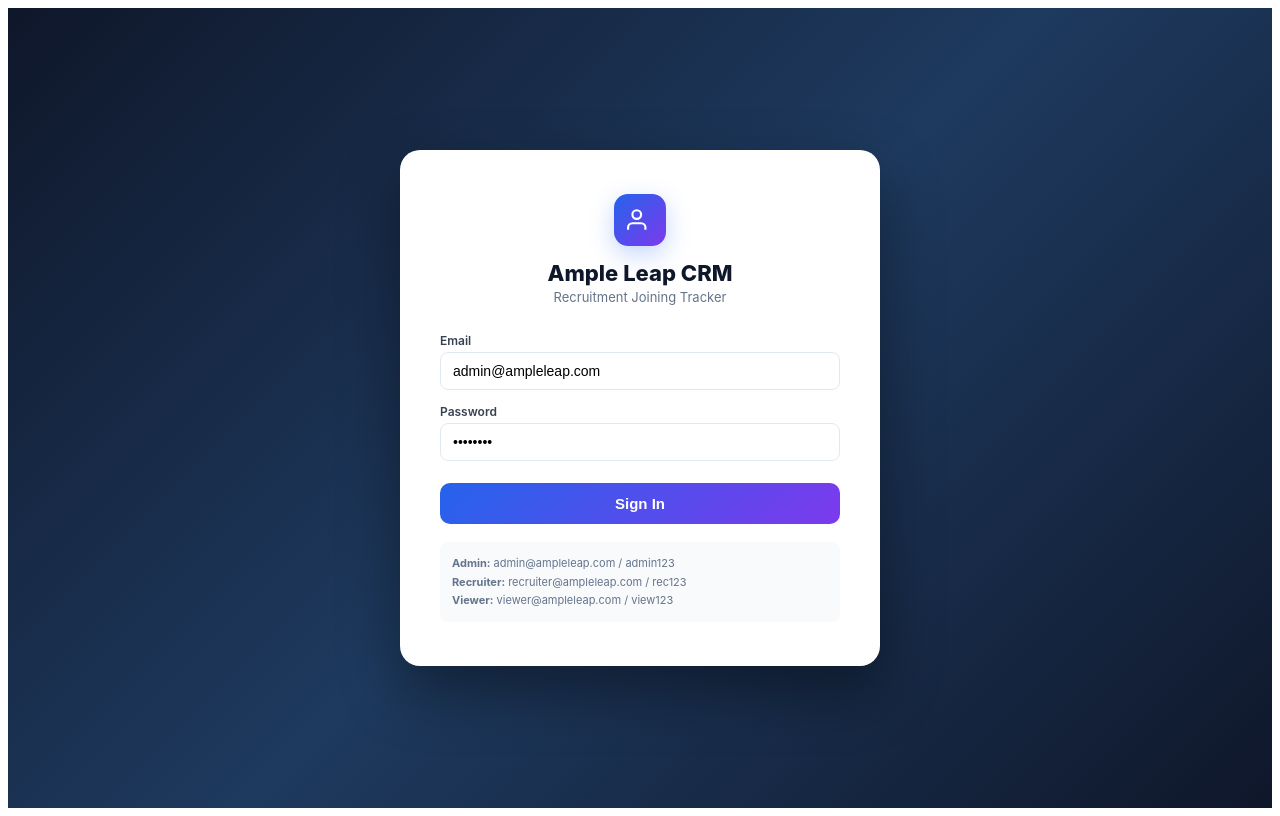
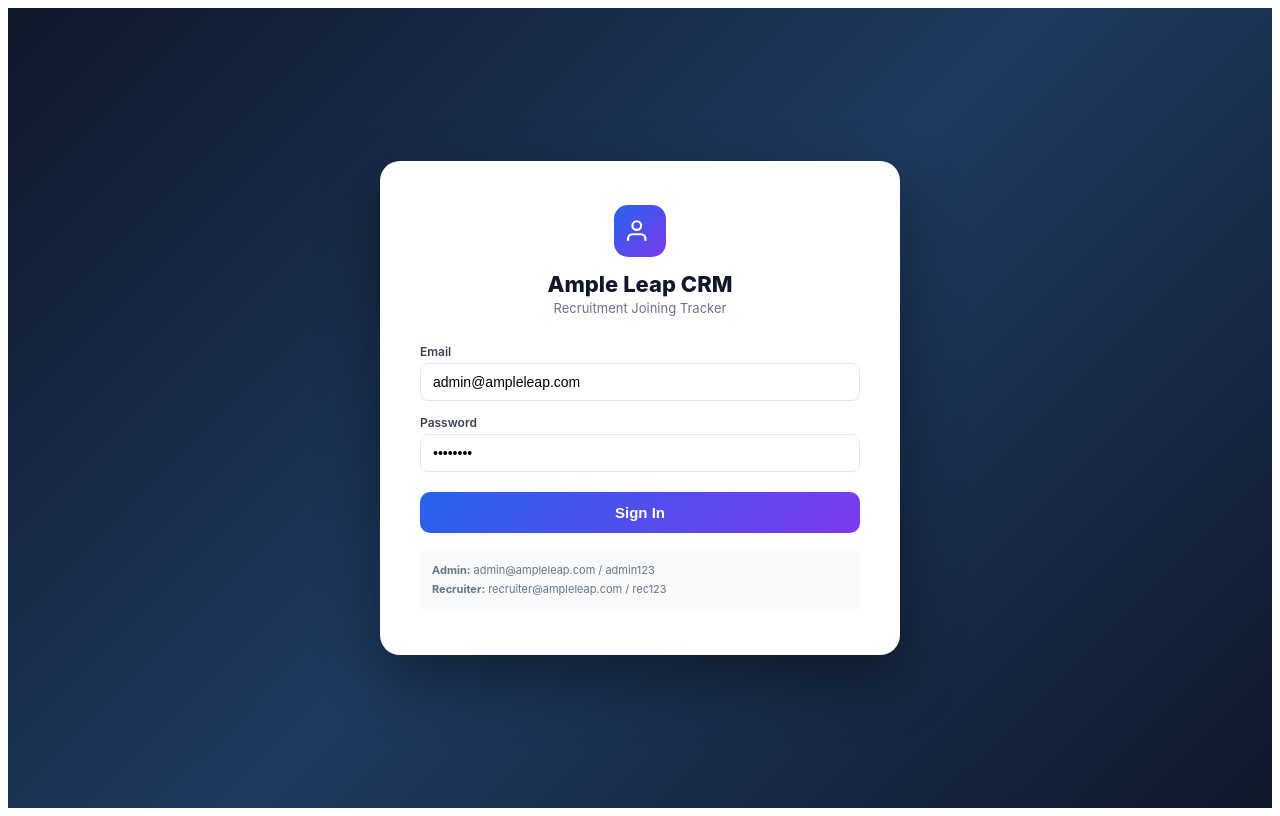
Before and after one commit to vikramadityarai2006-spec/recruitment-crm, a React (Create React App) app: page / in a window 1280 px wide. Built offline with nearby package versions, Linux system fonts and the light colour scheme.

Commit message:
Add debug to login

```diff
--- a/src/pages/Login.jsx
+++ b/src/pages/Login.jsx
@@ -1,43 +1,77 @@
 import { useState } from "react";
-import { api } from "../api";
+
+const BASE_URL = "https://crm-api-iota-two.vercel.app/api";
 
 export default function Login({ onLogin }) {
   const [email, setEmail] = useState("admin@ampleleap.com");
   const [pass, setPass] = useState("admin123");
   const [err, setErr] = useState("");
   const [loading, setLoading] = useState(false);
+  const [debug, setDebug] = useState("");
 
   const go = async e => {
-    e.preventDefault(); setLoading(true); setErr("");
-    const r = await api.login(email, pass);
-    if (r.token) { localStorage.setItem("crm_token", r.token); onLogin(r.user); }
-    else { setErr(r.error || "Invalid credentials"); setLoading(false); }
+    e.preventDefault();
+    setLoading(true);
+    setErr("");
+    setDebug("");
+    try {
+      const res = await fetch(`${BASE_URL}/auth`, {
+        method: "POST",
+        headers: { "Content-Type": "application/json" },
+        body: JSON.stringify({ email, password: pass })
+      });
+      const data = await res.json();
+      setDebug(`Status: ${res.status} | Response: ${JSON.stringify(data)}`);
+      if (data.token) {
+        localStorage.setItem("crm_token", data.token);
+        onLogin(data.user);
+      } else {
+        setErr(data.error || "Login failed");
+      }
+    } catch (ex) {
+      setErr("Network error: " + ex.message);
+      setDebug("Exception: " + ex.message);
+    }
+    setLoading(false);
   };
 
   return (
     <div style={{ minHeight: "100vh", background: "linear-gradient(135deg,#0f172a,#1e3a5f,#0f172a)", display: "flex", alignItems: "center", justifyContent: "center", fontFamily: "Inter,system-ui,sans-serif" }}>
-      <div style={{ background: "white", borderRadius: 20, padding: "44px 40px", width: 400, boxShadow: "0 25px 60px rgba(0,0,0,.4)" }}>
+      <div style={{ background: "white", borderRadius: 20, padding: "44px 40px", width: 440, boxShadow: "0 25px 60px rgba(0,0,0,.4)" }}>
         <div style={{ textAlign: "center", marginBottom: 28 }}>
-          <div style={{ width: 52, height: 52, background: "linear-gradient(135deg,#2563eb,#7c3aed)", borderRadius: 14, display: "flex", alignItems: "center", justifyContent: "center", margin: "0 auto 14px", boxShadow: "0 8px 24px #2563eb44" }}>
+          <div style={{ width: 52, height: 52, background: "linear-gradient(135deg,#2563eb,#7c3aed)", borderRadius: 14, display: "flex", alignItems: "center", justifyContent: "center", margin: "0 auto 14px" }}>
             <svg width={26} height={26} viewBox="0 0 24 24" fill="none" stroke="white" strokeWidth={2}><path d="M17 21v-2a4 4 0 0 0-4-4H5a4 4 0 0 0-4 4v2" /><circle cx="9" cy="7" r="4" /></svg>
           </div>
           <h1 style={{ fontSize: 22, fontWeight: 800, color: "#0f172a", margin: 0 }}>Ample Leap CRM</h1>
           <p style={{ color: "#64748b", marginTop: 3, fontSize: 13 }}>Recruitment Joining Tracker</p>
         </div>
-        {err && <div style={{ background: "#fee2e2", color: "#991b1b", padding: "9px 12px", borderRadius: 8, fontSize: 13, marginBottom: 14 }}>{err}</div>}
+
+        {err && <div style={{ background: "#fee2e2", color: "#991b1b", padding: "10px 12px", borderRadius: 8, fontSize: 13, marginBottom: 12, fontWeight: 600 }}>❌ {err}</div>}
+
         <form onSubmit={go}>
           <label style={{ display: "block", fontSize: 12, fontWeight: 600, color: "#374151", marginBottom: 4 }}>Email</label>
-          <input value={email} onChange={e => setEmail(e.target.value)} type="email" required style={{ width: "100%", padding: "10px 12px", borderRadius: 8, border: "1.5px solid #e2e8f0", fontSize: 14, marginBottom: 14, boxSizing: "border-box", outline: "none" }} />
+          <input value={email} onChange={e => setEmail(e.target.value)} type="email" required
+            style={{ width: "100%", padding: "10px 12px", borderRadius: 8, border: "1.5px solid #e2e8f0", fontSize: 14, marginBottom: 14, boxSizing: "border-box", outline: "none" }} />
+
           <label style={{ display: "block", fontSize: 12, fontWeight: 600, color: "#374151", marginBottom: 4 }}>Password</label>
-          <input value={pass} onChange={e => setPass(e.target.value)} type="password" required style={{ width: "100%", padding: "10px 12px", borderRadius: 8, border: "1.5px solid #e2e8f0", fontSize: 14, marginBottom: 22, boxSizing: "border-box", outline: "none" }} />
-          <button type="submit" disabled={loading} style={{ width: "100%", padding: "12px", background: "linear-gradient(135deg,#2563eb,#7c3aed)", color: "white", border: "none", borderRadius: 10, fontWeight: 700, fontSize: 15, cursor: "pointer", opacity: loading ? .7 : 1 }}>
+          <input value={pass} onChange={e => setPass(e.target.value)} type="password" required
+            style={{ width: "100%", padding: "10px 12px", borderRadius: 8, border: "1.5px solid #e2e8f0", fontSize: 14, marginBottom: 20, boxSizing: "border-box", outline: "none" }} />
+
+          <button type="submit" disabled={loading}
+            style={{ width: "100%", padding: "12px", background: "linear-gradient(135deg,#2563eb,#7c3aed)", color: "white", border: "none", borderRadius: 10, fontWeight: 700, fontSize: 15, cursor: loading ? "not-allowed" : "pointer", opacity: loading ? .7 : 1 }}>
             {loading ? "Signing in…" : "Sign In"}
           </button>
         </form>
-        <div style={{ marginTop: 18, padding: 12, background: "#f8fafc", borderRadius: 8, fontSize: 11, color: "#64748b", lineHeight: 1.7 }}>
+
+        {debug && (
+          <div style={{ marginTop: 12, padding: 10, background: "#f8fafc", borderRadius: 7, fontSize: 10, color: "#64748b", wordBreak: "break-all", fontFamily: "monospace" }}>
+            {debug}
+          </div>
+        )}
+
+        <div style={{ marginTop: 16, padding: 12, background: "#f8fafc", borderRadius: 8, fontSize: 11, color: "#64748b", lineHeight: 1.7 }}>
           <strong>Admin:</strong> admin@ampleleap.com / admin123<br />
-          <strong>Recruiter:</strong> recruiter@ampleleap.com / rec123<br />
-          <strong>Viewer:</strong> viewer@ampleleap.com / view123
+          <strong>Recruiter:</strong> recruiter@ampleleap.com / rec123
         </div>
       </div>
     </div>
```
